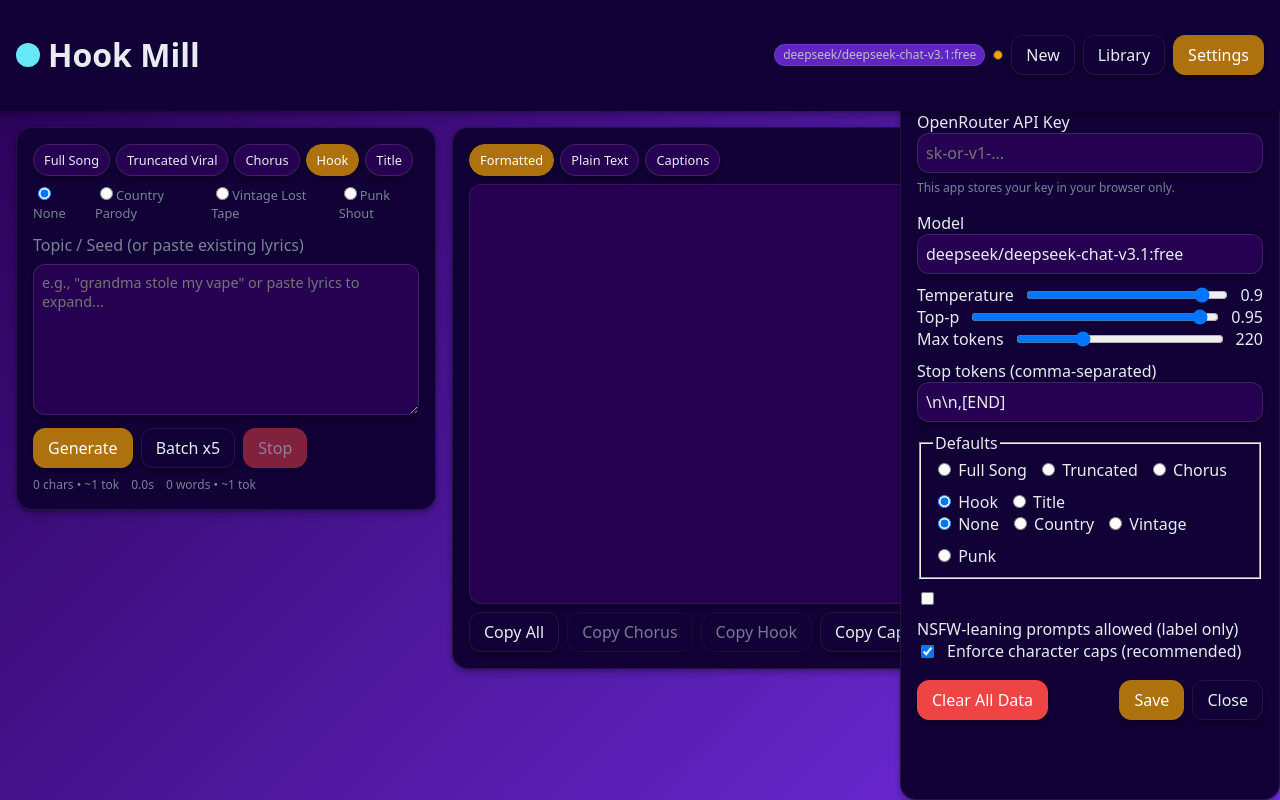
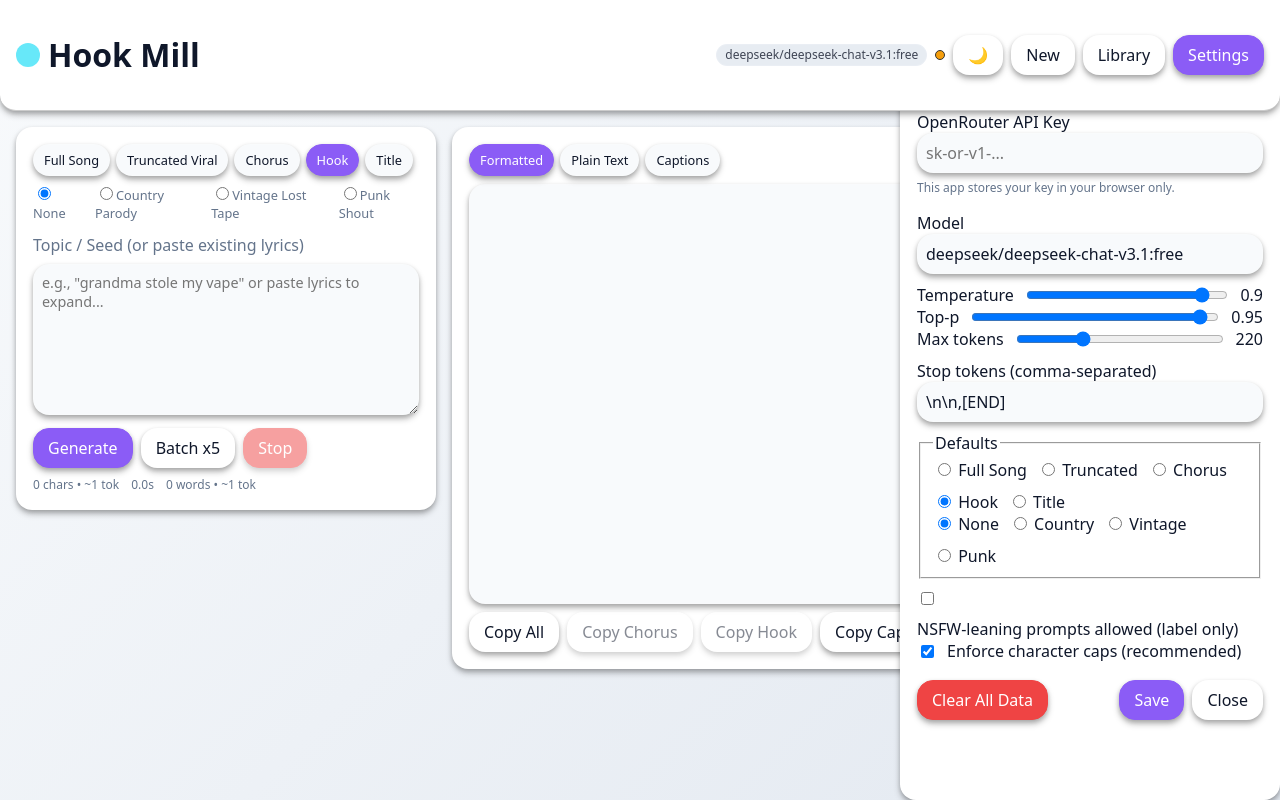
Before and after one commit to dustinbroussard/hook-mill, a plain HTML site: page index.html in a window 1280 px wide. Drawn offline with Linux system fonts and the light colour scheme.

Commit message:
feat: modernize UI with theme toggle

```diff
--- a/app.js
+++ b/app.js
@@ -2,16 +2,27 @@
 (() => {
   const { DEFAULTS, CAPS, buildSystem, REFINE } = window.HOOK_MILL_PRESETS;
 
-  // Theme toggle without blocking render
+  // Theme toggle with persistence and system preference
   (function(){
     const root = document.documentElement;
+    const THEME_KEY = 'HM_THEME';
     const btn = document.getElementById('btn-theme');
+    const stored = localStorage.getItem(THEME_KEY);
+    const prefersDark = window.matchMedia('(prefers-color-scheme: dark)').matches;
+    root.dataset.theme = stored || (prefersDark ? 'dark' : 'light');
     if(!btn) return;
-    const setIcon = ()=>{ btn.textContent = root.dataset.theme === 'dark' ? '☀️' : '🌙'; };
+    const meta = document.querySelector('meta[name="theme-color"]');
+    const setIcon = () => { btn.textContent = root.dataset.theme === 'dark' ? '☀️' : '🌙'; };
+    const applyThemeColor = () => {
+      if(meta) meta.setAttribute('content', getComputedStyle(root).getPropertyValue('--bg').trim());
+    };
     setIcon();
+    applyThemeColor();
     btn.addEventListener('click', ()=>{
       root.dataset.theme = root.dataset.theme === 'dark' ? 'light' : 'dark';
+      localStorage.setItem(THEME_KEY, root.dataset.theme);
       setIcon();
+      applyThemeColor();
     });
   })();
 
--- a/index.html
+++ b/index.html
@@ -7,6 +7,7 @@
   <link rel="icon" type="image/svg+xml" href="favicon.svg">
   <link rel="manifest" href="manifest.webmanifest">
   <meta name="theme-color" content="#0c0d10">
+  <meta name="color-scheme" content="dark light">
   <link rel="stylesheet" href="styles.css">
   <meta name="description" content="Hook Mill - generate catchy song hooks quickly">
 </head>
@@ -19,6 +20,7 @@
     <div class="header-actions">
       <span id="model-badge" class="badge model" title="Current model">model</span>
       <span id="conn-dot" class="conn-dot" role="status" aria-live="polite" title="Connection status"></span>
+      <button type="button" id="btn-theme" class="btn" aria-label="Toggle light or dark theme">🌙</button>
       <button type="button" id="btn-new" class="btn" aria-label="New session (clear output)">New</button>
       <button type="button" id="btn-library" class="btn" aria-controls="library-panel" aria-expanded="false">Library</button>
       <button type="button" id="btn-settings" class="btn btn-primary" aria-controls="settings-drawer" aria-expanded="false">Settings</button>
--- a/styles.css
+++ b/styles.css
@@ -1,12 +1,12 @@
 /* styles.css */
 :root {
-  --bg: #260051;
-  --bg-alt: #752FE7;
-  --panel: #110036;
-  --muted: #7a8296;
-  --text: #e8ecf1;
-  --accent: #752FE7;
-  --accent-2: #AD720E;
+  --bg: #0f172a;
+  --bg-alt: #1e293b;
+  --panel: #334155;
+  --muted: #94a3b8;
+  --text: #f1f5f9;
+  --accent: #3b82f6;
+  --accent-2: #8b5cf6;
   --danger: #ef4444;
   --good: #10b981;
   --warn: #f59e0b;
@@ -14,17 +14,16 @@
   --mono: ui-monospace, SFMono-Regular, Menlo, Consolas, "Liberation Mono", monospace;
   --sans: system-ui, -apple-system, Segoe UI, Roboto, Ubuntu, "Helvetica Neue", Arial, "Noto Sans", sans-serif;
   --radius: 1rem;
-  --radius-sm: 0.75rem;
-  --shadow: 0 4px 6px rgba(0,0,0,0.25),0 1px 3px rgba(0,0,0,0.12);
-  --shadow-hover: 0 8px 16px rgba(0,0,0,0.3),0 4px 6px rgba(0,0,0,0.15);
-  --trans: 0.3s ease;
+  --shadow: 0 4px 6px rgba(0,0,0,0.25),0 2px 4px rgba(0,0,0,0.15);
+  --shadow-hover: 0 10px 15px rgba(0,0,0,0.3),0 4px 6px rgba(0,0,0,0.2);
+  --trans: 0.25s ease-in-out;
 }
 :root[data-theme="light"] {
-  --bg: #f5f7fa;
+  --bg: #f8fafc;
   --bg-alt: #e2e8f0;
   --panel: #ffffff;
   --muted: #64748b;
-  --text: #1e293b;
+  --text: #0f172a;
   --accent: #3b82f6;
   --accent-2: #8b5cf6;
   --ring: #4f46e5;
@@ -40,10 +39,11 @@ body{
 }
 button,input,textarea,select{
   font:inherit;
-  border-radius:var(--radius-sm);
+  border-radius:var(--radius);
   transition:background var(--trans), border-color var(--trans), color var(--trans), box-shadow var(--trans), transform var(--trans);
 }
 button:hover,input:hover,textarea:hover,select:hover{box-shadow:var(--shadow-hover);}
+button:active{transform:scale(0.97);}
 button:disabled{opacity:.5;cursor:not-allowed;box-shadow:var(--shadow);}
 :focus-visible{outline:2px solid var(--ring);outline-offset:2px;}
 .sr-only{position:absolute;left:-9999px;}
@@ -51,13 +51,14 @@ button:disabled{opacity:.5;cursor:not-allowed;box-shadow:var(--shadow);}
   display:flex;align-items:center;justify-content:space-between;
   padding:0.75rem 1rem;border-bottom:1px solid rgba(0,0,0,0.2);
   background:var(--panel);box-shadow:var(--shadow);position:sticky;top:0;z-index:2;
+  border-bottom-left-radius:var(--radius);border-bottom-right-radius:var(--radius);
 }
 .branding{display:flex;gap:0.5rem;align-items:center;}
 .logo{width:1.5rem;height:1.5rem;}
 .header-actions{display:flex;gap:0.5rem;align-items:center;}
 .btn{
   background:var(--panel);border:1px solid rgba(255,255,255,0.08);color:var(--text);
-  padding:0.5rem 0.875rem;border-radius:var(--radius-sm);cursor:pointer;
+  padding:0.5rem 0.875rem;border-radius:var(--radius);cursor:pointer;
   box-shadow:var(--shadow);
 }
 .btn:hover{background:var(--bg-alt);transform:translateY(-2px);}
@@ -88,7 +89,7 @@ button:disabled{opacity:.5;cursor:not-allowed;box-shadow:var(--shadow);}
 }
 .compose{padding:1rem;position:sticky;top:70px;}
 .seed{width:100%;resize:vertical;background:var(--bg);border:1px solid rgba(255,255,255,0.12);
-  color:var(--text);border-radius:var(--radius-sm);padding:0.5rem;font-size:0.9rem;box-shadow:var(--shadow);}
+  color:var(--text);border-radius:var(--radius);padding:0.5rem;font-size:0.9rem;box-shadow:var(--shadow);}
 .seed-label{display:block;margin:0.5rem 0;color:var(--muted);}
 .preset-tabs, .subtabs{display:flex;gap:0.375rem;flex-wrap:wrap;margin-bottom:0.5rem;}
 .preset-tabs button, .subtabs button{
@@ -105,7 +106,7 @@ button:disabled{opacity:.5;cursor:not-allowed;box-shadow:var(--shadow);}
   height:min(26.25rem,60vh);
   overflow:auto;
   border:1px solid rgba(255,255,255,0.08);
-  border-radius:var(--radius-sm);
+  border-radius:var(--radius);
   background:var(--bg);
   padding:0.625rem;
   box-shadow:var(--shadow);
@@ -117,12 +118,12 @@ button:disabled{opacity:.5;cursor:not-allowed;box-shadow:var(--shadow);}
 .library-header{display:flex;justify-content:space-between;align-items:center;margin-bottom:0.5rem;}
 .library-filters{display:flex;gap:0.5rem;align-items:center;margin-bottom:0.625rem;}
 .library-filters input, .library-filters select{
-  background:var(--bg);border:1px solid rgba(255,255,255,0.12);color:var(--text);border-radius:var(--radius-sm);
+  background:var(--bg);border:1px solid rgba(255,255,255,0.12);color:var(--text);border-radius:var(--radius);
   padding:0.5rem;font-size:0.9rem;box-shadow:var(--shadow);
 }
 .inline{display:flex;gap:0.625rem;align-items:center;flex-wrap:wrap;}
 .lib-list{list-style:none;padding:0;margin:0;display:grid;grid-template-columns:repeat(auto-fill,minmax(20rem,1fr));gap:0.75rem;}
-.lib-card{padding:0.625rem;border-radius:var(--radius-sm);border:1px solid rgba(255,255,255,0.08);background:var(--bg);box-shadow:var(--shadow);}
+.lib-card{padding:0.625rem;border-radius:var(--radius);border:1px solid rgba(255,255,255,0.08);background:var(--bg);box-shadow:var(--shadow);}
 .lib-card-head{display:flex;justify-content:space-between;align-items:start;margin-bottom:0.375rem;}
 .lib-title{font-weight:600;margin-bottom:0.25rem;max-width:36ch;white-space:nowrap;overflow:hidden;text-overflow:ellipsis;}
 .lib-meta{display:flex;gap:0.375rem;align-items:center;color:var(--muted);font-size:0.75rem;}
@@ -132,19 +133,19 @@ button:disabled{opacity:.5;cursor:not-allowed;box-shadow:var(--shadow);}
   overflow:auto;
   background:var(--bg-alt);
   border:1px solid rgba(255,255,255,0.08);
-  border-radius:var(--radius-sm);
+  border-radius:var(--radius);
   padding:0.5rem;
   font-family:var(--mono);
 }
 .lib-tags{margin-top:0.375rem;}
-.tag-editor{width:100%;background:var(--bg-alt);border:1px dashed var(--muted);color:var(--text);border-radius:var(--radius-sm);
+.tag-editor{width:100%;background:var(--bg-alt);border:1px dashed var(--muted);color:var(--text);border-radius:var(--radius);
   padding:0.375rem;font-size:0.8rem;}
 .lib-actions{display:flex;gap:0.375rem;flex-wrap:wrap;margin-top:0.5rem;}
 .settings{position:fixed;top:0;right:0;width:380px;height:100%;display:flex;flex-direction:column;}
 .settings-header{padding:0.75rem 1rem;border-bottom:1px solid rgba(0,0,0,0.2);}
 .settings-body{padding:0.75rem 1rem;display:flex;flex-direction:column;gap:0.625rem;}
 .settings input[type="text"], .settings input[type="password"]{width:100%;background:var(--bg);border:1px solid rgba(255,255,255,0.12);
-  color:var(--text);border-radius:var(--radius-sm);padding:0.5rem;box-shadow:var(--shadow);}
+  color:var(--text);border-radius:var(--radius);padding:0.5rem;box-shadow:var(--shadow);}
 .sliders label{display:flex;align-items:center;gap:0.625rem;justify-content:space-between;}
 .sliders input[type="range"]{flex:1;}
 .settings-footer{display:flex;gap:0.5rem;align-items:center;margin-top:0.5rem;}
@@ -164,10 +165,10 @@ button:disabled{opacity:.5;cursor:not-allowed;box-shadow:var(--shadow);}
 .modal-footer{border-top:1px solid rgba(255,255,255,0.08);border-bottom:0;display:flex;gap:0.5rem;justify-content:flex-end;}
 .modal-body{padding:0.625rem 0.75rem;}
 .mini-stream{min-height:13.75rem;max-height:26.25rem;overflow:auto;background:var(--bg-alt);border:1px solid rgba(255,255,255,0.08);
-  border-radius:var(--radius-sm);padding:0.5rem;font-family:var(--mono);}
+  border-radius:var(--radius);padding:0.5rem;font-family:var(--mono);}
 .toasts{position:fixed;bottom:1rem;right:1rem;display:flex;flex-direction:column;gap:0.5rem;z-index:5;}
 .toast{background:var(--panel);border:1px solid rgba(255,255,255,0.08);color:var(--text);padding:0.5rem 0.625rem;
-  border-radius:var(--radius-sm);box-shadow:var(--shadow);}
+  border-radius:var(--radius);box-shadow:var(--shadow);}
 .toast.bad{border-color:var(--danger);color:#ffcccc;}
 .toast.good{border-color:var(--good);color:#cffff1;}
 /* Responsive */
```
